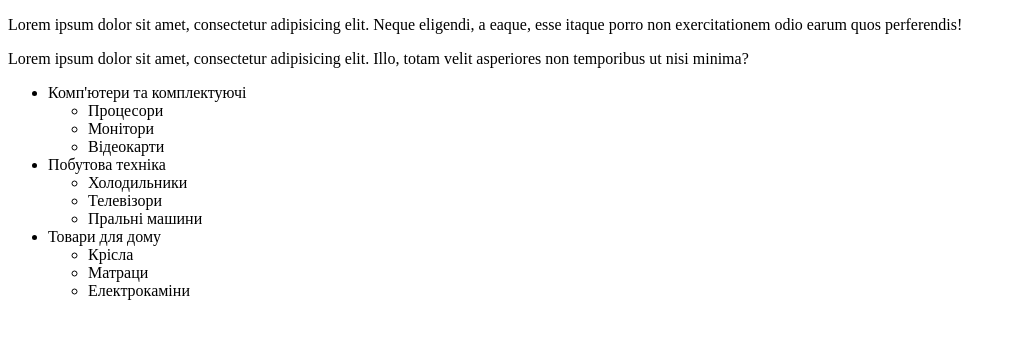
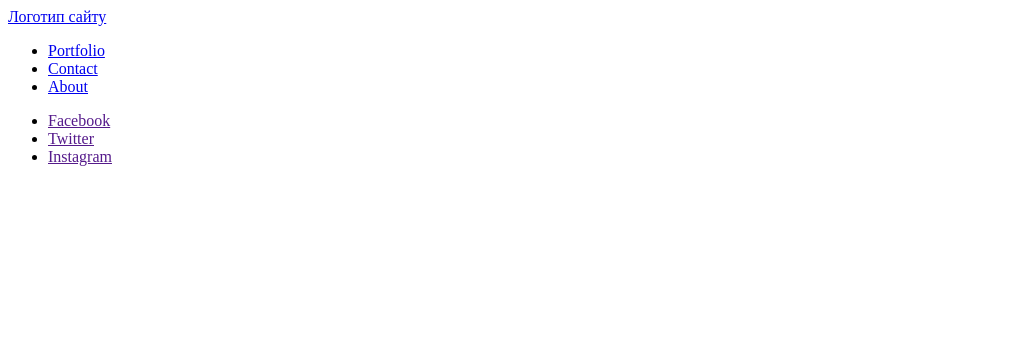
Before and after one commit to dearlexis/test, a plain HTML site: page index.html in a window 1280 px wide. Shown: the whole page, without its empty margins (0-1016 px from the left). Drawn offline with Linux system fonts and the light colour scheme.

Commit message:
тег <nav>

```diff
--- a/index.html
+++ b/index.html
@@ -7,41 +7,31 @@
     <title>Document</title>
 </head>
 <body>
-    <p>
-        Lorem ipsum dolor sit amet, consectetur adipisicing elit. Neque eligendi, a
-        eaque, esse itaque porro non exercitationem odio earum quos perferendis!
-    </p>
+<!-- Шапка сторінки -->
+<header>
+    <a href="/">Логотип сайту</a>
 
-    <p>
-        Lorem ipsum dolor sit amet, consectetur adipisicing elit. Illo, totam velit
-        asperiores non temporibus ut nisi minima?
-    </p>
+    <nav>
+        <!-- Навігація на інші сторінки -->
+        <ul>
+            <li><a href="/portfolio">Portfolio</a></li>
+            <li><a href="/contact">Contact</a></li>
+            <li><a href="/about">About</a></li>
+        </ul>
+    </nav>
+</header>
 
+<!-- Унікальний контент сторінки -->
+<main></main>
+
+<!-- Підвал сторінки -->
+<footer>
+    <!-- ⚠️ Посилання на соцмережі, не nav -->
     <ul>
-        <li>
-            Комп'ютери та комплектуючі
-            <ul>
-                <li>Процесори</li>
-                <li>Монітори</li>
-                <li>Відеокарти</li>
-            </ul>
-        </li>
-        <li>
-            Побутова техніка
-            <ul>
-                <li>Холодильники</li>
-                <li>Телевізори</li>
-                <li>Пральні машини</li>
-            </ul>
-        </li>
-        <li>
-            Товари для дому
-            <ul>
-                <li>Крісла</li>
-                <li>Матраци</li>
-                <li>Електрокаміни</li>
-            </ul>
-        </li>
+        <li><a href="">Facebook</a></li>
+        <li><a href="">Twitter</a></li>
+        <li><a href="">Instagram</a></li>
     </ul>
-</body>
+</footer>
+        </body>
 </html>
```
